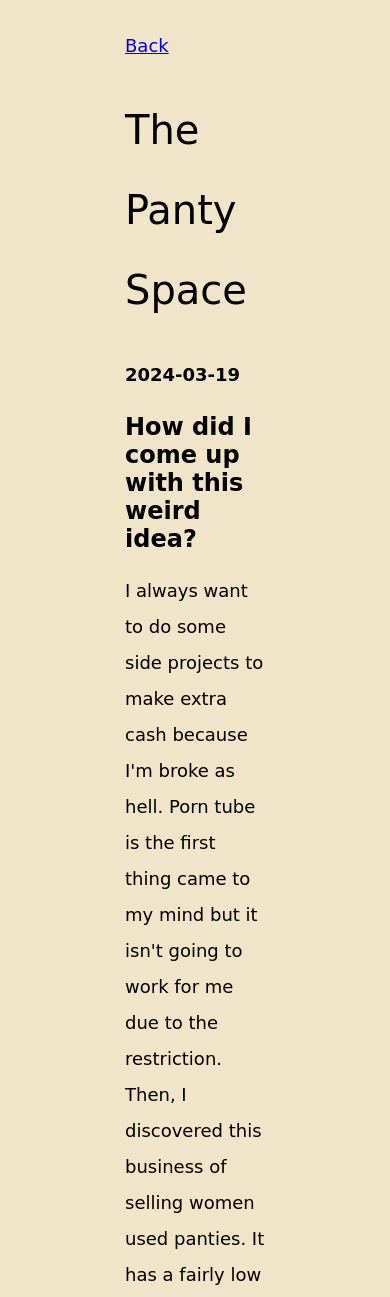
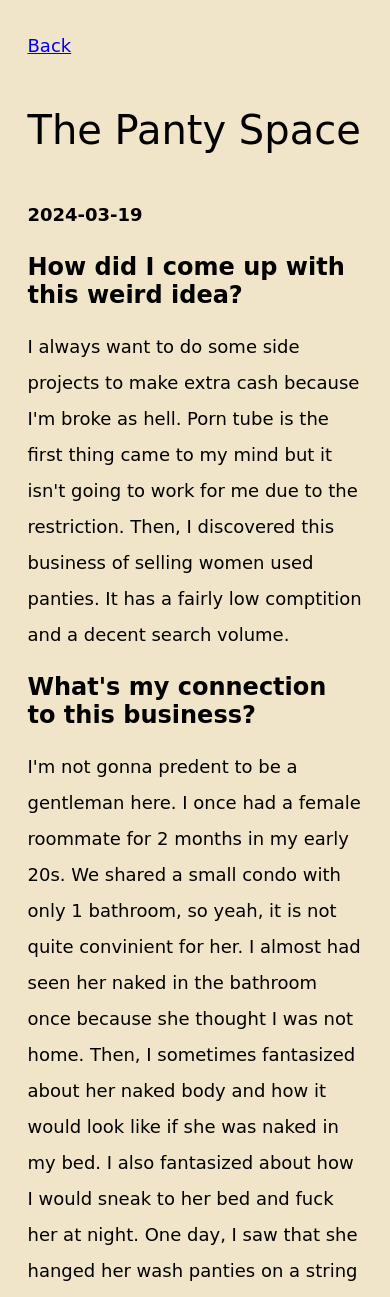
Before and after one commit to foolstuck/html-blog, a PHP site: page /projects/the-panty-space.html in a window 390 px wide. Shown: the top 1297 px of the page. Run offline with PHP 8.4, Linux system fonts and the light colour scheme; some web fonts are replaced.

Commit message:
panty space

```diff
--- a/projects/the-panty-space.html
+++ b/projects/the-panty-space.html
@@ -27,10 +27,10 @@
   <h2>What's my connection to this business?</h2>
   <p>I'm not gonna predent to be a gentleman here. I once had a female roommate for 2 months in my early 20s. We shared a small condo with only 1 bathroom, so yeah,
     it is not quite convinient for her. I almost had seen her naked in the bathroom once because she thought I was not home. Then, I sometimes fantasized about her naked body
-    and how it would look like if she was naked in my bed. I also fantasized about how I would sneak to her bed and fuck her. One day, I saw that she hanged her wash panties on a string
-    in her room through the door gap and I decided to go insde and perhaps jerk off with her panties. I was surprised that I found a unwashed panty besides her pillow. I
-    didn't know what drove me do that but I took a deep sniff - nnpfffff, ahhhh. The aroma was a well blend of the scent of her vagina and a delightfull smell of the laundry liquid.
-    Quite honestly, that was one of my best musterabation experience.
+    and how it would look like if she was naked in my bed. I also fantasized about how I would sneak to her bed and fuck her at night. One day, I saw that she hanged her wash panties
+    on a string in her room through the door gap and I decided to go insde and perhaps jerk off with her panties. I was surprised that I found a unwashed panty besides her pillow. I
+    didn't know what drove me do that but I took a deep sniff - nnpfffff, ahhhh. The aroma was a well blend of the scent of her vagina and a delightfull laundry smell.
+    I then couldn't control myself to not jerk off with her used panty. Quite honestly, that was one of my best musterabation experience.
   </p>
   <p></p>
 </main>
--- a/style.css
+++ b/style.css
@@ -1,7 +1,24 @@
+/* Global paddings for different screen sizes. */
+
 body {
     background-color: #f1e5c9;
-    padding: 5% 30% 5% 30%;
     font-family: "Neucha", cursive;
+    padding: 5% 33% 5% 33%;
+}
+@media (max-width: 1300px) {
+    body {
+        padding: 5% 30% 5% 30%;
+    }
+}
+@media (max-width: 1100px) {
+    body {
+        padding: 5% 15% 5% 15%;
+    }
+}
+@media (max-width: 700px) {
+    body {
+        padding: 5%;
+    }
 }
 
 footer {
```
